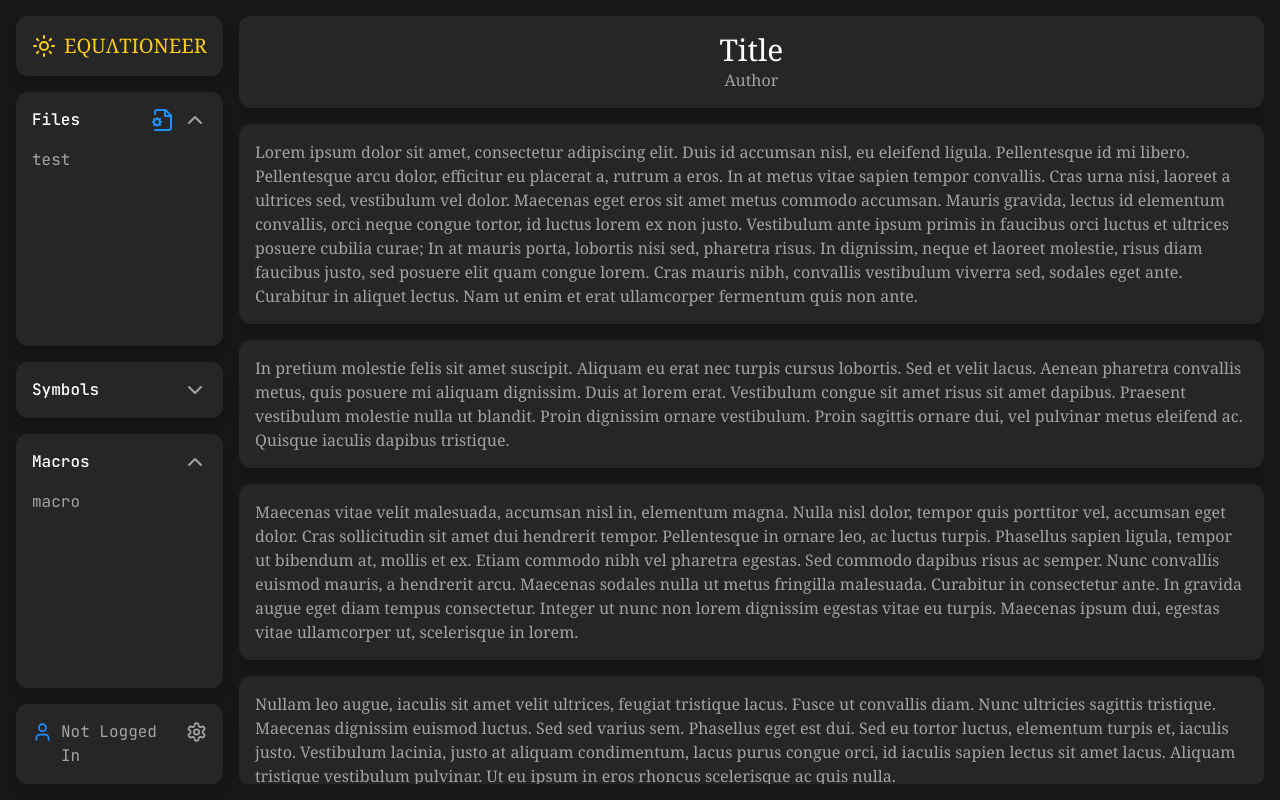
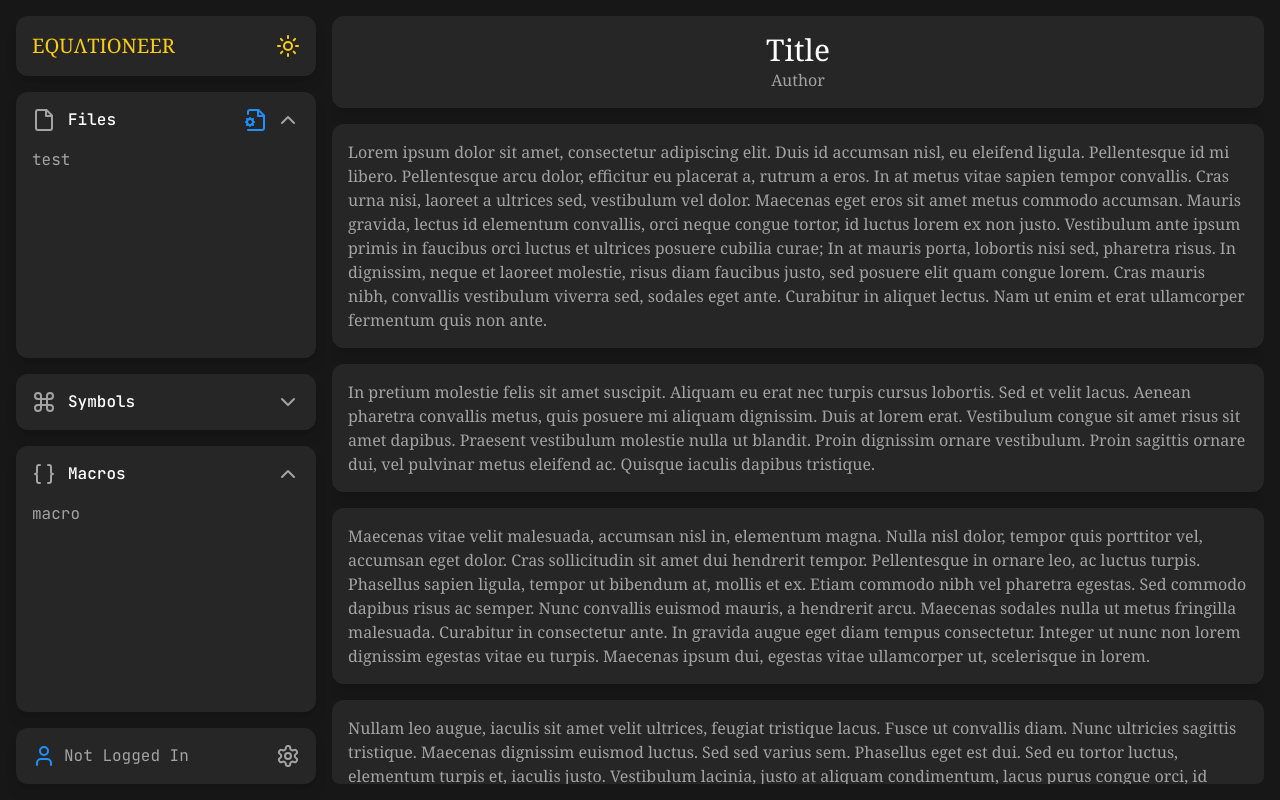
Before and after one commit to Jokauppi/Equationeer, a React (Vite) app: page / in a window 1280 px wide. Built offline with nearby package versions, Linux system fonts and the light colour scheme.

Commit message:
add logos

```diff
--- a/src/App.tsx
+++ b/src/App.tsx
@@ -1,6 +1,6 @@
 import React, { useState } from 'react';
 import {
-  Sun, Moon, User, Settings, FileCog,
+  Sun, Moon, User, Settings, FileCog, Command, CurlyBraces, File,
 } from 'lucide-react';
 import Box from './components/Box';
 import Collapsible from './components/Collapsible';
@@ -12,13 +12,14 @@ function App() {
   const [macrosOpen, setMacrosOpen] = useState(true);
 
   return (
-    <div className={`App flex flex-row justify-center w-screen dhscreen font-sans text-black touch-none ${darkMode ? 'dark bg-black' : 'bg-slate-300'}`}>
+    <div className={`App flex flex-row justify-center w-screen dhscreen font-sans text-black touch-none ${darkMode ? 'dark bg-neutral-950' : 'bg-slate-300'}`}>
       <div className="flex flex-col-reverse md:flex-row justify-between gap-y-4 md:gap-x-4 p-4 w-full h-full bg-slate-150 dark:bg-neutral-900 3xl:max-w-screen-3xl shadow-2xl">
         <div className="flex flex-col justify-end md:justify-between gap-y-4 w-full md:h-full md:max-w-lg">
           <div className="flex flex-col justify-end md:justify-start gap-y-4 w-full md:h-full md:max-w-lg">
 
             <Box fit className="hidden md:block">
-              <div className="flex flex-row justify-start content-center gap-x-2">
+              <div className="flex flex-row justify-between content-center gap-x-2">
+                <p className="font-serif text-xl text-black dark:text-yellow-400">EQUΛTIONEER</p>
                 <button
                   type="button"
                   onClick={() => {
@@ -31,15 +32,15 @@ function App() {
                     <Moon size={24} color="black" />
                   )}
                 </button>
-                <p className="font-serif text-xl text-black dark:text-yellow-400">EQUΛTIONEER</p>
               </div>
             </Box>
             <Collapsible
+              logo={<File size={24} />}
               title="Files"
               open={filesOpen}
               setOpen={setFilesOpen}
               buttons={[
-                <FileCog size={24} color="dodgerblue" />,
+                <FileCog size={24} color="dodgerblue" className="ml-32" />,
                 <Settings size={24} className="block md:hidden" />,
                 <button
                   className="block md:hidden"
@@ -59,6 +60,7 @@ function App() {
               <div className="pb-4">test</div>
             </Collapsible>
             <Collapsible
+              logo={<Command size={24} />}
               title="Symbols"
               open={symbolsOpen}
               setOpen={setSymbolsOpen}
@@ -85,6 +87,7 @@ function App() {
               </div>
             </Collapsible>
             <Collapsible
+              logo={<CurlyBraces size={24} />}
               title="Macros"
               open={macrosOpen}
               setOpen={setMacrosOpen}
--- a/src/components/Collapsible.tsx
+++ b/src/components/Collapsible.tsx
@@ -30,7 +30,7 @@ function Collapsible({
         }}
       >
         <div className="flex flex-row justify-between content-center p-4">
-          <div className="flex flex-row justify-start content-center gap-x-2">
+          <div className="flex flex-row justify-start content-center gap-x-3">
             {logo}
             <div className="text-black dark:text-white font-medium">
               {title}
--- a/tailwind.config.cjs
+++ b/tailwind.config.cjs
@@ -146,7 +146,10 @@ module.exports = {
       },
       gray: colors.gray,
       zinc: colors.zinc,
-      neutral: colors.neutral,
+      neutral: {
+        ...colors.neutral,
+        950: '#0a0a0a',
+      },
       stone: colors.stone,
       red: colors.red,
       orange: colors.orange,
```
